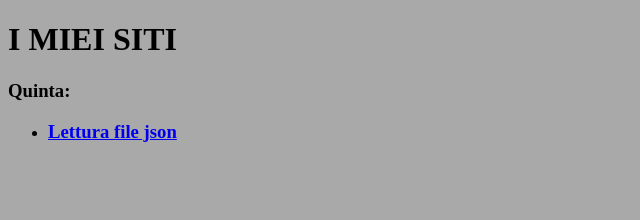
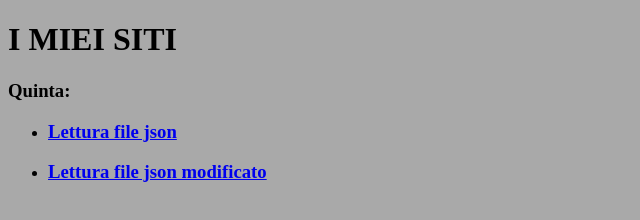
Before and after one commit to GalloDavide/gallodavide.github.io, a plain HTML site: page index.html in a window 1280 px wide. Shown: the whole page, without its empty margins (0-640 px from the left). Drawn offline with Linux system fonts and the light colour scheme.

Commit message:
index.html

```diff
--- a/index.html
+++ b/index.html
@@ -11,5 +11,7 @@
     <h3>Quinta:</h3>
     <ul>
         <li><a href="letturaFile.html"><h3>Lettura file json</h3></a></li>
+        <li><a href="letturaFile2.html"><h3>Lettura file json modificato</h3></a></li>
+
     </ul>
 </html>
```
